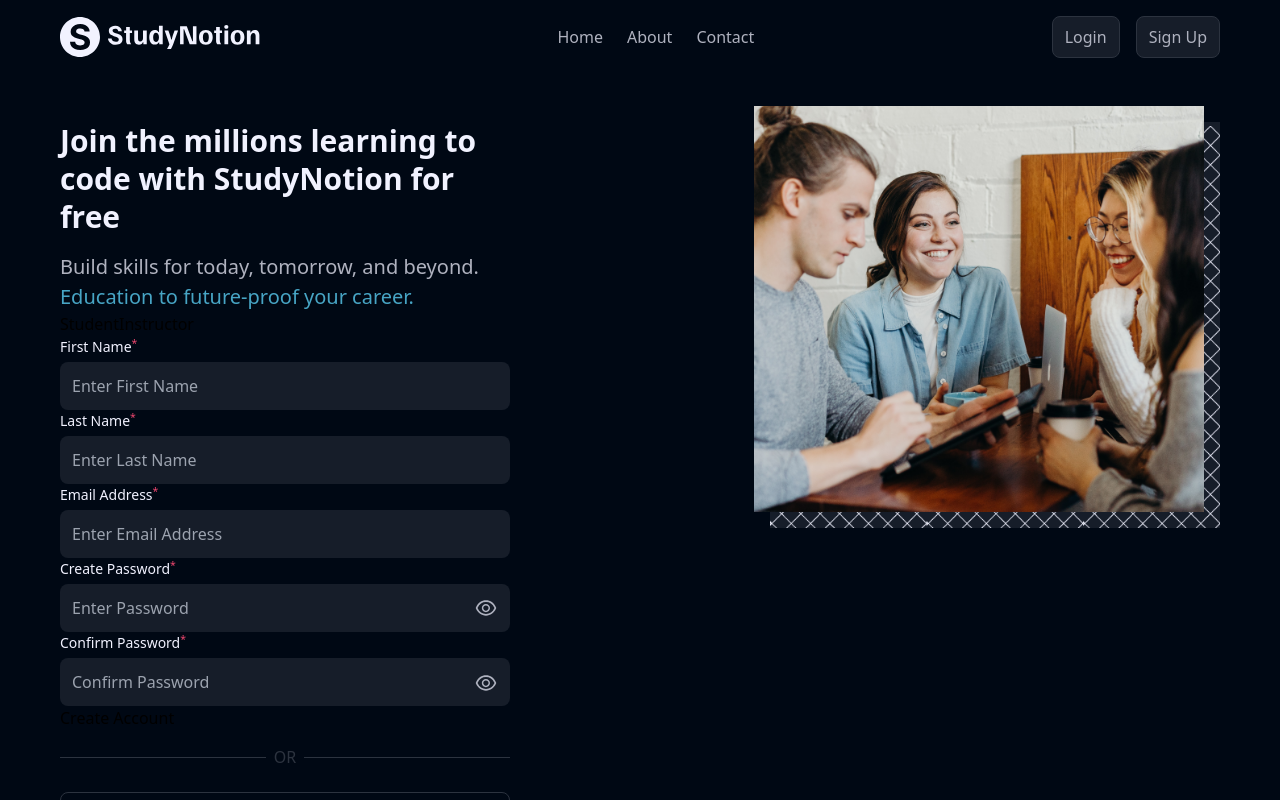
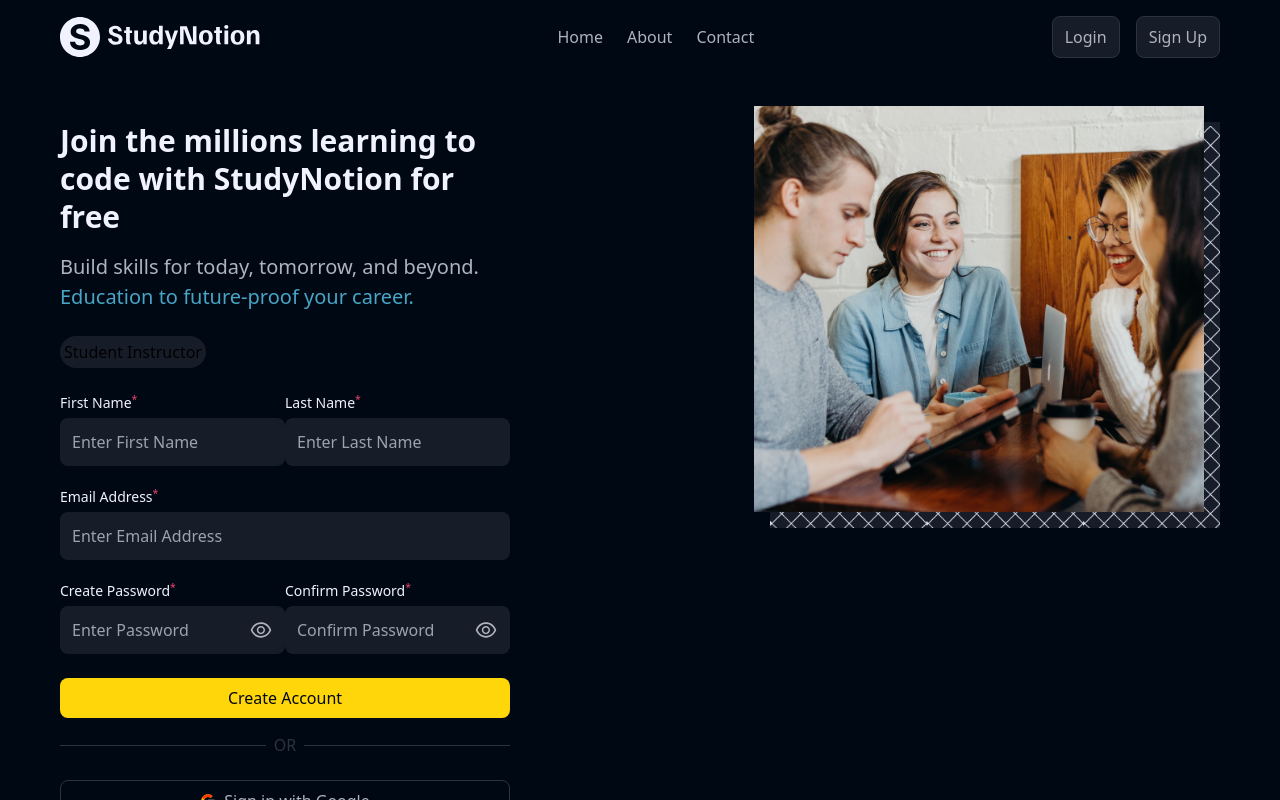
Before and after one commit to vritta/StudyNotion, a React (Create React App) app: page /signup in a window 1280 px wide. Built offline with nearby package versions, Linux system fonts and the light colour scheme.

Commit message:
style modification

```diff
--- a/src/components/SignupForm.js
+++ b/src/components/SignupForm.js
@@ -9,6 +9,7 @@
     password:"", confirmPassword:""});
 
     const [showPassword,setShowPassword] = useState(false);
+    const [accountType, setAccountType] = useState("student");
 
     function changeHandler(event){
         setFormData((prev)=>({...prev, [event.target.name]:event.target.value}))
@@ -27,16 +28,18 @@
     }
   return (
     <div>
-        <div>
-        <button>
+        <div className='flex bg-richblack-800 p-1 gap-x-1 my-6 rounded-full max-w-max'>
+            <button className='hover:bg-white rounded-full max-w-max'
+            onClick={()=>setAccountType("student")}>
                 Student
             </button>
-        <button>
+            <button
+            onClick={()=>setAccountType("instructor")}>
                 Instructor
             </button>
         </div>
         <form onSubmit={submitHandler}>
-            <div>
+            <div className='flex justify-between mt-[20px]'>
                 <label>
                     <p className='text-[0.875rem] leading-[1.375rem] mb-1 text-richblack-5'>First Name<sup className='text-pink-200'>*</sup></p>
                     <input required type="text" placeholder='Enter First Name' name='firstName'
@@ -49,13 +52,16 @@
                 </label>
             </div>
 
+            <div className='mt-[20px]'>
                 <label>
                     <p className='text-[0.875rem] leading-[1.375rem] mb-1 text-richblack-5'>Email Address<sup className='text-pink-200'>*</sup></p>
                     <input required type="email" placeholder='Enter Email Address' name='email'
                     id='email' onChange={changeHandler} value={formData.email} className='bg-richblack-800 rounded-[0.5rem] text-richblack-5 w-full p-[12px]'/>
                 </label>
+            </div>
 
-            <div>
+
+            <div className='flex justify-between mt-[20px]'>
                 <label className='relative'>
                     <p className='text-[0.875rem] leading-[1.375rem] mb-1 text-richblack-5'>Create Password<sup className='text-pink-200'>*</sup></p>
                     <input required type={showPassword?"text":"password"} placeholder='Enter Password' name='password'
@@ -71,12 +77,12 @@
                     <input required type={showPassword?"text":"password"} placeholder='Confirm Password' name='confirmPassword'
                     id='confirmPassword' onChange={changeHandler} value={formData.confirmPassword} className='bg-richblack-800 rounded-[0.5rem] text-richblack-5 w-full p-[12px]'/>
                     <span onClick={() => setShowPassword((prev)=>!prev)}
-                    className='absolute top-[74px] right-3 cursor-pointer'>
+                    className='absolute top-[38px] right-3 cursor-pointer'>
                         {showPassword?<AiOutlineEyeInvisible fontSize={24} fill='#AFB2BF'/>:<AiOutlineEye fontSize={24} fill='#AFB2BF'/>}
                     </span>
                 </label>
             </div>
-            <button>Create Account</button>
+            <button className='w-full bg-yellow-50 font-medium rounded-[8px] py-[8px] px-[12px] text-richblack-900 mt-6'>Create Account</button>
         </form>
     </div>
   )
```
Lines whose indentation alone changed are shown as unchanged.
